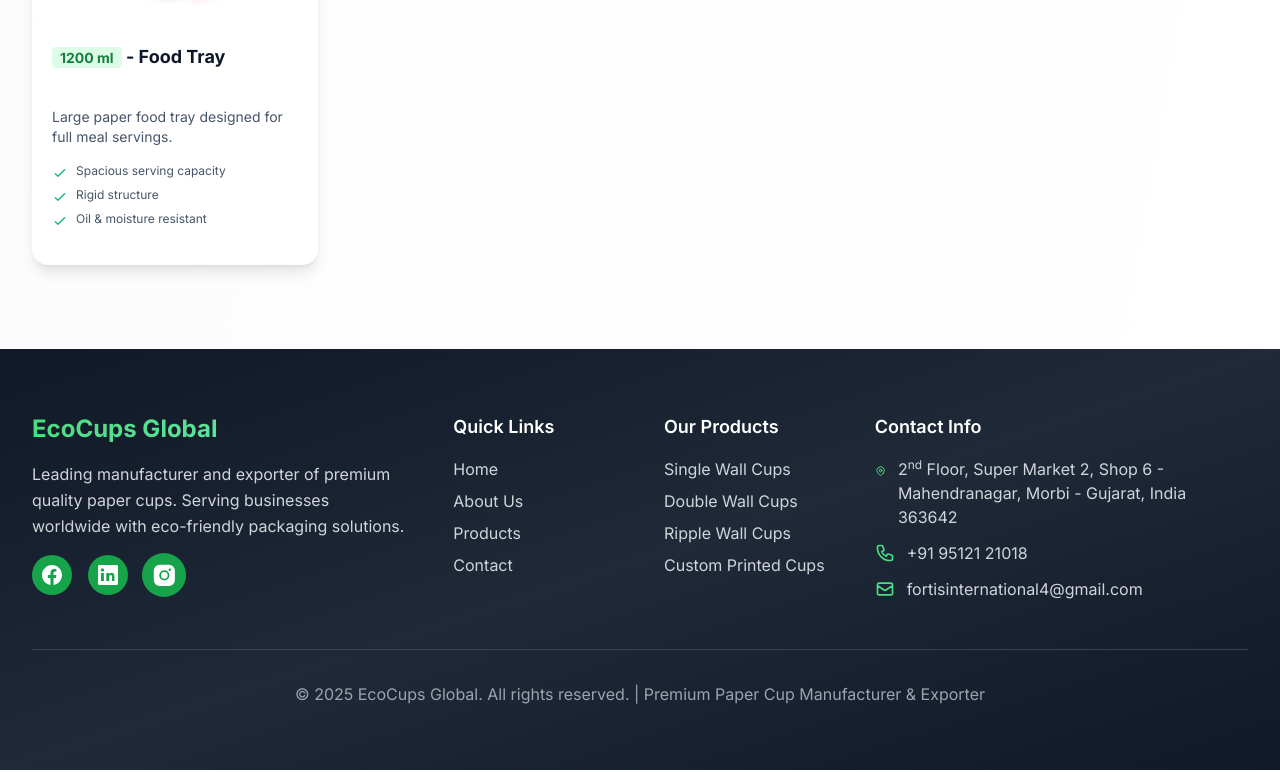
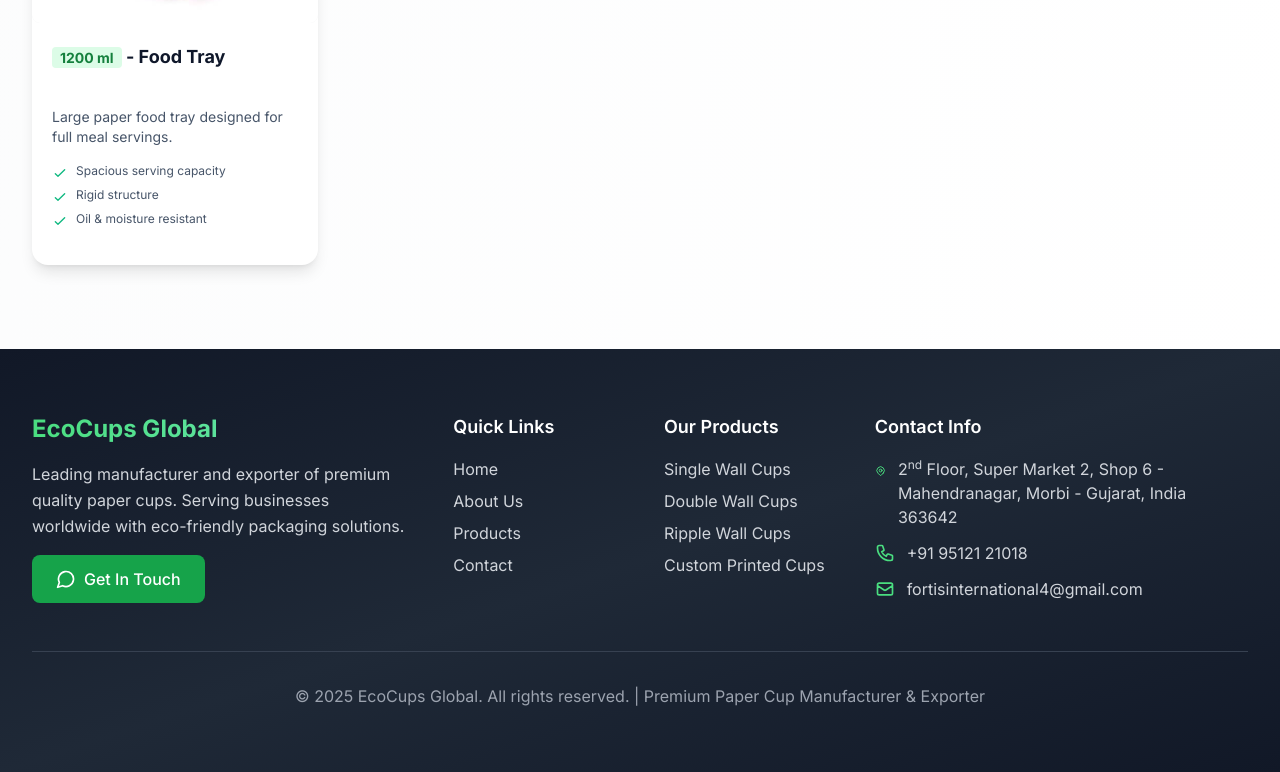
Before and after one commit to charolasavan/papercup, a Next.js app: page /products in a window 1280 px wide. Shown: the part 7549-8321 px from the top of the page. Built offline with nearby package versions, Linux system fonts and the light colour scheme.

Commit message:
Remove Social link from footer and add Whasapp Direct chat

```diff
--- a/app/contact/page.js
+++ b/app/contact/page.js
@@ -2,6 +2,7 @@
 
 import { motion } from 'framer-motion';
 import { useEffect, useState } from 'react';
+import GetInTouch from '../../components/GetInTouch';
 
 const SITE_KEY = process.env.NEXT_PUBLIC_RECAPTCHA_SITE_KEY;
 
@@ -85,13 +86,13 @@
     }
   };
 
-  const handleWhatsAppClick = () => {
-    const phoneNumber = '+919512121018';
-    const message = encodeURIComponent(
-      'Hello! I would like to inquire about your eco-friendly products.'
-    );
-    window.open(`https://wa.me/${phoneNumber}?text=${message}`, '_blank');
-  };
+  // const handleWhatsAppClick = () => {
+  //   const phoneNumber = '+919512121018';
+  //   const message = encodeURIComponent(
+  //     'Hello! I would like to inquire about your eco-friendly products.'
+  //   );
+  //   window.open(`https://wa.me/${phoneNumber}?text=${message}`, '_blank');
+  // };
 
 
   return (
@@ -201,7 +202,7 @@
                   Quick WhatsApp Contact
                 </h3>
                 <p className="text-gray-600 mb-4">Get instant response on WhatsApp with our complete product and service information.</p>
-                <button
+                {/* <button
                   className="inline-flex items-center gap-2 bg-green-600 text-white hover:bg-green-700 px-6 py-3 rounded-lg font-medium transition-colors"
                   onClick={handleWhatsAppClick}
                 >
@@ -209,7 +210,8 @@
                     <path d="M7.9 20A9 9 0 1 0 4 16.1L2 22Z"></path>
                   </svg>
                   Get In Touch
-                </button>
+                </button> */}
+                <GetInTouch />
               </div>
             </div>
             <div className="h-full" style={{ opacity: 1, transform: 'none' }}>
--- a/app/layout.js
+++ b/app/layout.js
@@ -170,12 +170,12 @@
         "Premium quality biodegradable paper cups available in single wall, double wall, and ripple wall designs",
       brand: { "@type": "Brand", name: "Fortis International" },
       manufacturer: { "@id": "https://eco-papercup.vercel.app/#manufacturer" },
-      offers: {
-        "@type": "AggregateOffer",
-        priceCurrency: "USD",
-        availability: "https://schema.org/InStock",
-        offerCount: "6",
-      },
+      // offers: {
+      //   "@type": "AggregateOffer",
+      //   priceCurrency: "USD",
+      //   availability: "https://schema.org/InStock",
+      //   offerCount: "6",
+      // },
     },
     {
       "@type": "BreadcrumbList",
--- a/components/Footer.jsx
+++ b/components/Footer.jsx
@@ -2,6 +2,7 @@
 
 import Link from 'next/link';
 import { motion } from 'framer-motion';
+import GetInTouch from './GetInTouch';
 
 const Footer = () => {
   const currentYear = new Date().getFullYear();
@@ -38,44 +39,7 @@
             <p className="text-gray-300 mb-4 leading-relaxed">
               Leading manufacturer and exporter of premium quality paper cups. Serving businesses worldwide with eco-friendly packaging solutions.
             </p>
-            <div className="flex space-x-4">
-
-              {/* Facebook Icon */}
-
-              <Link
-                href="#"
-                className="w-10 h-10 bg-green-600 rounded-full flex items-center justify-center hover:bg-green-500 transition-colors hover:scale-[1.1] "
-              >
-                <span className="sr-only">Facebook</span>
-                <svg className="w-5 h-6" fill="currentColor" viewBox="0 0 24 24">
-                  <path d="M24 12.073c0-6.627-5.373-12-12-12s-12 5.373-12 12c0 5.99 4.388 10.954 10.125 11.854v-8.385H7.078v-3.47h3.047V9.43c0-3.007 1.792-4.669 4.533-4.669 1.312 0 2.686.235 2.686.235v2.953H15.83c-1.491 0-1.956.925-1.956 1.874v2.25h3.328l-.532 3.47h-2.796v8.385C19.612 23.027 24 18.062 24 12.073z" />
-                </svg>
-              </Link>
-
-              {/* LinkedIn Icon */}
-              <Link
-                href="#"
-                className="w-10 h-10 bg-green-600 rounded-full flex items-center justify-center hover:bg-green-500 transition-colors hover:scale-[1.1]"
-              >
-                <span className="sr-only">LinkedIn</span>
-                <svg className="w-5 h-6" fill="currentColor" viewBox="0 0 24 24">
-                  <path d="M22.225 0H1.775C.794 0 0 .794 0 1.775v20.45c0 .981.794 1.775 1.775 1.775h20.45c.981 0 1.775-.794 1.775-1.775V1.775C24 .794 23.206 0 22.225 0zM7.05 19.313H3.59V9.62h3.46v9.693zm-1.73-11.41c-1.15 0-2.04-.877-2.04-1.976 0-1.099.89-1.976 2.04-1.976 1.15 0 2.04.877 2.04 1.976 0 1.099-.89 1.976-2.04 1.976zm14.97 11.41h-3.46v-5.269c0-1.252-.446-2.107-1.557-2.107-1.234 0-1.89.89-1.89 2.06v5.316h-3.46V9.62h3.46v1.281h.048c.455-.858 1.284-1.73 2.74-1.73 2.016 0 3.556 1.307 3.556 4.099v6.041z" />
-                </svg>
-              </Link>
-
-              {/* Instagram Icon */}
-              <Link
-
-                href="#"
-                className="w-10 h-10 bg-green-600 rounded-full flex items-center justify-center hover:bg-green-500 transition-colors scale-[1.1]"
-              >
-                <span className="sr-only">Instagram</span>
-                <svg xmlns="http://www.w3.org/2000/svg" className="w-10 h-6" fill="currentColor" viewBox="0 0 250 250">
-                  <path d="M160,128a32,32,0,1,1-32-32A32.03667,32.03667,0,0,1,160,128Zm68-44v88a56.06353,56.06353,0,0,1-56,56H84a56.06353,56.06353,0,0,1-56-56V84A56.06353,56.06353,0,0,1,84,28h88A56.06353,56.06353,0,0,1,228,84Zm-52,44a48,48,0,1,0-48,48A48.05436,48.05436,0,0,0,176,128Zm16-52a12,12,0,1,0-12,12A12,12,0,0,0,192,76Z" />
-                </svg>
-              </Link>
-
-            </div>
+            <GetInTouch />
 
           </motion.div>
 
--- /dev/null
+++ b/components/GetInTouch.jsx
@@ -0,0 +1,27 @@
+'use client'
+const GetInTouch = () => {
+    const handleWhatsAppClick = () => {
+        const phoneNumber = '+919512121018';
+        const message = encodeURIComponent(
+            'Hello! I would like to inquire about your eco-friendly products.'
+        );
+        window.open(`https://wa.me/${phoneNumber}?text=${message}`, '_blank');
+    };
+
+    return (
+        <>
+            <button
+                className="inline-flex items-center gap-2 bg-green-600 text-white hover:bg-green-700 px-6 py-3 rounded-lg font-medium transition-colors"
+                onClick={handleWhatsAppClick}
+            >
+                <svg xmlns="http://www.w3.org/2000/svg" width="24" height="24" viewBox="0 0 24 24" fill="none" stroke="currentColor" strokeWidth="2" strokeLinecap="round" strokeLinejoin="round" className="lucide lucide-message-circle h-5 w-5">
+                    <path d="M7.9 20A9 9 0 1 0 4 16.1L2 22Z"></path>
+                </svg>
+                Get In Touch
+            </button>
+        </>
+    )
+}
+
+
+export default GetInTouch
```
Also changed, not shown: components/WhatsAppChat.jsx (line endings or trailing spaces).
